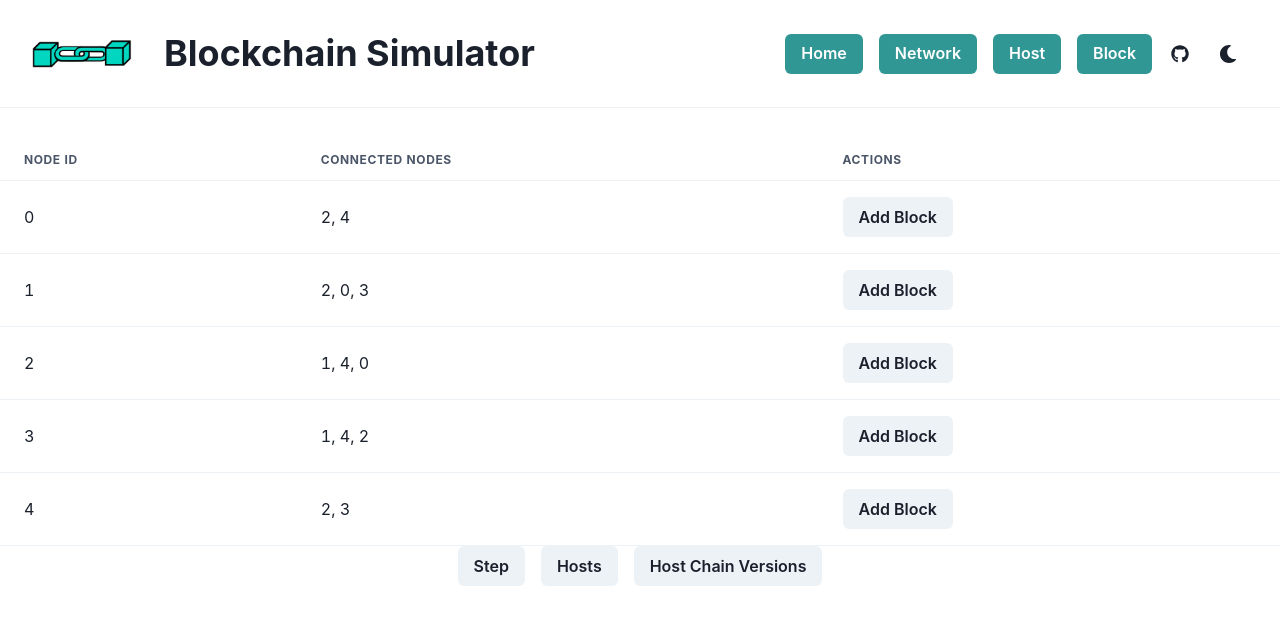
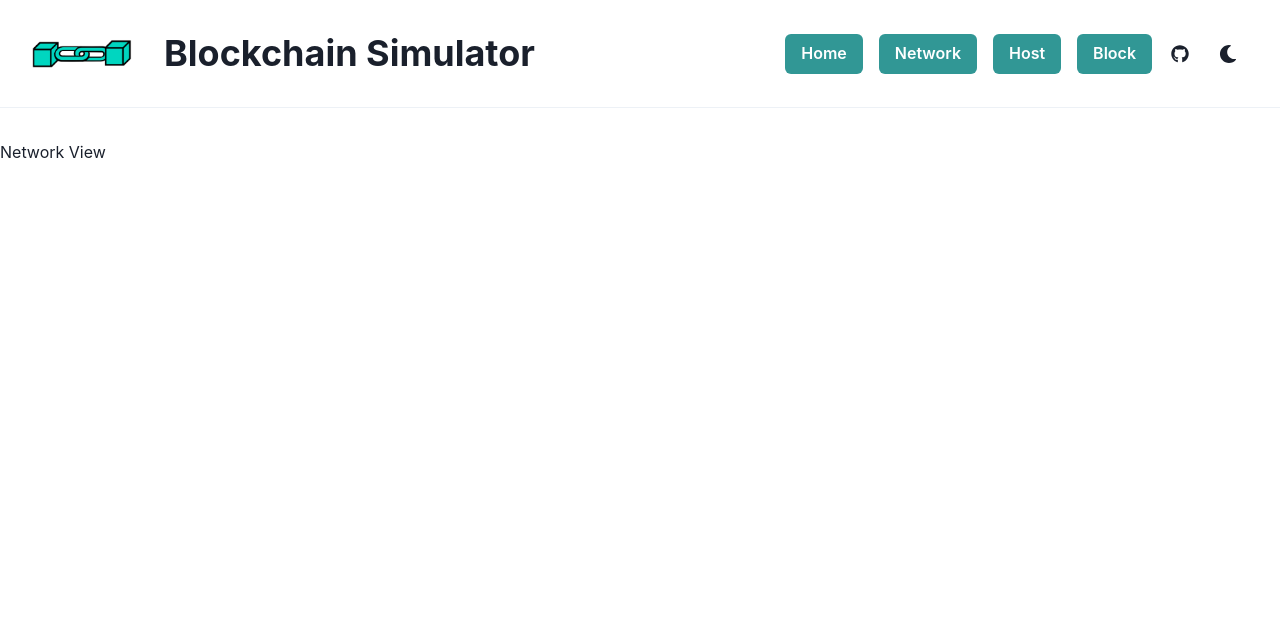
Before and after one commit to ece496-blockchain-capstone-team/ece496-blockchain-simulator, a React (Create React App) app: page /network in a window 1280 px wide. Shown: the top 624 px of the page. Built offline with nearby package versions, Linux system fonts and the light colour scheme.

Commit message:
#2 Rewrote the host class functions so interaction between hosts is controlled outside and removed demo code so the project builds

```diff
--- a/src/components/Network/Network.tsx
+++ b/src/components/Network/Network.tsx
@@ -20,123 +20,5 @@ import NetworkObj from '../../services/Network';
 // }
 
 export default function Network() {
-  let network = new NetworkObj(5);
-
-  const step = () => {
-    network.timeStep(1);
-  };
-
-  const clickHandler = () => {
-    console.log('Hosts:');
-    console.log(network.getId());
-  };
-
-  const addBlock = (nodeNum: number) => {
-    network.nodeList[nodeNum].addBlockAction(network.getCurrentTime() + 5);
-  };
-
-  // const forceUpdate = useForceUpdate();
-
-  const validatorselection = () => {
-    console.log('Validator selected:');
-    console.log(network.chooseValidator());
-  };
-
-  const chainVersions = () => {
-    console.log('Validator selected:');
-    console.log(network.getHostAndChain());
-  };
-
-  // const getNodeData = (nodeNum: number) => {
-  //   let temp = network.getHosts()[nodeNum];
-  //   return temp.map((tmp) => <li>{tmp}</li>);
-  // }
-  const getNodeData = (nodeNum: number) => {
-    let temp = network.getHosts();
-    return temp[nodeNum].getId();
-  };
-
-  return (
-    <div className="NetworkView">
-      <Table>
-        <Thead>
-          <Tr>
-            <Th>Node Id</Th>
-            {/* <Th>Blockchain Version</Th> */}
-            <Th>Connected Nodes</Th>
-            <Th>Actions</Th>
-          </Tr>
-        </Thead>
-        <Tbody>
-          <Tr>
-            <Td>{network.getHosts()[0].getId()}</Td>
-            {/* <Td>{network.getHosts()[0].getChain().getVersion()}</Td> */}
-            <Td>{network.getHosts()[0].getConnectedNodeIds()}</Td>
-            <Td>
-              <Button type="button" onClick={() => addBlock(0)}>
-                Add Block
-              </Button>
-            </Td>
-          </Tr>
-          <Tr>
-            <Td>{network.getHosts()[1].getId()}</Td>
-            {/* <Td>{network.getHosts()[1].getChain().getVersion()}</Td> */}
-            <Td>{network.getHosts()[1].getConnectedNodeIds()}</Td>
-            <Td>
-              <Button type="button" onClick={() => addBlock(1)}>
-                Add Block
-              </Button>
-            </Td>
-          </Tr>
-          <Tr>
-            <Td>{network.getHosts()[2].getId()}</Td>
-            {/* <Td>{network.getHosts()[2].getChain().getVersion()}</Td> */}
-            <Td>{network.getHosts()[2].getConnectedNodeIds()}</Td>
-            <Td>
-              <Button type="button" onClick={() => addBlock(2)}>
-                Add Block
-              </Button>
-            </Td>
-          </Tr>
-          <Tr>
-            <Td>{network.getHosts()[3].getId()}</Td>
-            {/* <Td>{network.getHosts()[3].getChain().getVersion()}</Td> */}
-            <Td>{network.getHosts()[3].getConnectedNodeIds()}</Td>
-            <Td>
-              <Button type="button" onClick={() => addBlock(3)}>
-                Add Block
-              </Button>
-            </Td>
-          </Tr>
-          <Tr>
-            <Td>{network.getHosts()[4].getId()}</Td>
-            {/* <Td>{network.getHosts()[4].getChain().getVersion()}</Td> */}
-            <Td>{network.getHosts()[4].getConnectedNodeIds()}</Td>
-            <Td>
-              <Button type="button" onClick={() => addBlock(4)}>
-                Add Block
-              </Button>
-            </Td>
-          </Tr>
-        </Tbody>
-      </Table>
-      <Stack spacing={4} align="center" justify="center" direction="row">
-        <Button type="button" onClick={step}>
-          Step
-        </Button>
-        {/* <Button type="button" onClick={forceUpdate}>
-          Render
-        </Button> */}
-        <Button type="button" onClick={clickHandler}>
-          Hosts
-        </Button>
-        <Button type="button" onClick={chainVersions}>
-          Host Chain Versions
-        </Button>
-        {/* <Button type="button" onClick={validatorselection}>
-          Host Chain Versions
-        </Button> */}
-      </Stack>
-    </div>
-  );
+  return <div className="NetworkView">Network View</div>;
 }
--- a/src/services/Host.ts
+++ b/src/services/Host.ts
@@ -1,114 +1,91 @@
-import React from 'react';
-import ConnectionObj from './Connections';
-import HostRole from './HostType';
 import ChainObj from './Chain';
 import Actions from './actions';
+import BlockObj from './Block';
 
 export default class Host {
   nodeId: number;
   nodeName: string;
   userStake: number;
-  role: HostRole;
-  locationIds: 0;
-  connections: ConnectionObj[] = [];
+  locationId: number;
   connectedNodes: Host[] = [];
-  lastValdationTime: 0;
-  lastUpdatedTime: 0;
-  lastActionTime: 0;
-  validatorProbability: 0;
+  lastLeaderTime: number = 0;
+  lastActionTime: number = 0;
   chain: ChainObj;
-  actionQueue: Actions;
+  actions: Actions;
 
-  constructor(id: number, role: HostRole, connectedNodes: number[]) {
+  constructor(id: number, name: string, stake: number, connections: Host[]) {
     this.nodeId = id;
-    this.nodeName = 'Test';
-    this.userStake = 0;
-    this.role = role;
+    this.nodeName = name;
+    this.userStake = stake;
+    this.connectedNodes = connections;
     this.chain = new ChainObj();
-    // set connections
-    for (let i = 0; i < connectedNodes.length; i++) {
-      let tempConnections = new ConnectionObj(id, connectedNodes[i], 1);
-      this.connections.push(tempConnections);
-    }
-    this.actionQueue = new Actions();
+    this.actions = new Actions();
   }
 
-  addConnectedNodes(node: Host) {
+  addConnectedNode(node: Host) {
     this.connectedNodes.push(node);
   }
 
-  takeAction(time: number) {
-    let actions = this.actionQueue.getNextAction(time);
-    if (actions.length) {
-      console.log(actions);
-      for (let i = 0; i < actions.length; i++) {
-        if (actions[i][0] === 'add-block') {
-          this.addBlock(time);
-        } else if (actions[i][0] === 'update-chain') {
-          this.updateChain(time, actions[i][1]);
-        }
-      }
-      this.actionQueue.removeAction(time);
+  removeConnectedNode(node: Host) {
+    const index = this.connectedNodes.indexOf(node);
+    if (index > -1) {
+      this.connectedNodes.splice(index, 1);
+      return true;
     }
+    return false;
+  }
+
+  setStake(stake: number) {
+    this.userStake = stake;
+  }
+
+  addAction(time: number, action: any[]) {
+    this.actions.addAction(time, action);
+    this.lastActionTime = time;
+  }
+
+  validateBlock(block: BlockObj) {
+    return true;
+  }
+
+  addBlock(block: BlockObj) {
+    this.chain.addBlock();
+  }
+
+  proposeBlock(time: number) {
+    this.lastLeaderTime = time;
+    return new BlockObj();
+  }
+
+  getAction(time: number) {
+    return this.actions.getNextAction(time);
   }
 
   getId() {
     return this.nodeId;
   }
 
-  removeDup(element: any, index: any, array: any) {
-    return element !== this.nodeId;
+  getName() {
+    return this.nodeName;
   }
 
-  getConnectedNodeIds() {
-    let tempNodes: number[] = [];
-    for (let i = 0; i < this.connections.length; i++) {
-      for (let j = 0; j < this.connections[i].nodeIds.length; j++) {
-        if (this.connections[i].nodeIds[j] !== this.nodeId) {
-          tempNodes.push(this.connections[i].nodeIds[j]);
-        }
-      }
-    }
-    return tempNodes.join(', ');
+  getStake() {
+    return this.userStake;
   }
 
-  addBlockAction(time: number) {
-    let temp = [];
-    temp.push('add-block');
-    this.actionQueue.addAction(time, temp);
-  }
-
-  addBlock(time: number) {
-    console.log('adding block');
-    this.chain.addBlock();
-    this.brodcastTransaction(time, this.chain);
+  getConnectedNodes() {
+    return this.connectedNodes;
   }
 
   getChain() {
     return this.chain;
   }
 
-  updateChainAction(time: number, vrsn: ChainObj) {
-    let temp = [];
-    temp.push('update-chain');
-    temp.push(vrsn);
-    this.actionQueue.addAction(time, temp);
+  getLastLeaderTime() {
+    return this.lastLeaderTime;
   }
 
-  updateChain(time: number, vrsn: ChainObj) {
-    if (this.chain.version >= vrsn.version) {
-      return true;
-    }
-    this.chain.updateChain(vrsn);
-    this.brodcastTransaction(time, vrsn);
-    return true;
+  getLastActionTime() {
+    return this.lastActionTime;
   }
-
-  brodcastTransaction(time: number, vrsn: ChainObj) {
-    for (let i = 0; i < this.connectedNodes.length; i++) {
-      this.connectedNodes[i].updateChainAction(time + 5, vrsn);
-    }
-  }
-
-  validateBlock() {}
 }
--- a/src/services/Network.ts
+++ b/src/services/Network.ts
@@ -11,37 +11,6 @@ export default class NetworkObj {
   constructor(numNodes: number) {
     this.networkId = 1;
     this.timeCounter = 1;
-    // for (let nodeid = 0; nodeid < numNodes; nodeid++){
-    //     let hostRole = new HostRole("general");
-    //     let tempHost = new Host(nodeid, hostRole, []);
-    //     this.nodeList.push(tempHost);
-    // };
-
-    let hostRole = new HostRole('general');
-    let tempHost = new Host(0, hostRole, [2, 4]);
-    let tempHost2 = new Host(1, hostRole, [2, 0, 3]);
-    let tempHost3 = new Host(2, hostRole, [1, 4, 0]);
-    let tempHost4 = new Host(3, hostRole, [1, 4, 2]);
-    let tempHost5 = new Host(4, hostRole, [2, 3]);
-    tempHost.addConnectedNodes(tempHost3);
-    tempHost.addConnectedNodes(tempHost5);
-    this.nodeList.push(tempHost);
-    tempHost2.addConnectedNodes(tempHost3);
-    tempHost2.addConnectedNodes(tempHost);
-    tempHost2.addConnectedNodes(tempHost4);
-    this.nodeList.push(tempHost2);
-    tempHost3.addConnectedNodes(tempHost2);
-    tempHost3.addConnectedNodes(tempHost5);
-    tempHost3.addConnectedNodes(tempHost);
-    this.nodeList.push(tempHost3);
-    tempHost4.addConnectedNodes(tempHost2);
-    tempHost4.addConnectedNodes(tempHost5);
-    tempHost4.addConnectedNodes(tempHost3);
-    this.nodeList.push(tempHost4);
-    tempHost5.addConnectedNodes(tempHost3);
-    tempHost5.addConnectedNodes(tempHost4);
-    this.nodeList.push(tempHost5);
-
     this.settings.stakeDeposit = null;
     this.settings.valSelectionAlgo = null;
     this.settings.maliciousBehavior = null;
@@ -53,7 +22,7 @@ export default class NetworkObj {
     this.timeCounter += steps;
     console.log(this.timeCounter);
     for (let i = 0; i < this.nodeList.length; i++) {
-      this.nodeList[i].takeAction(this.timeCounter);
+      this.nodeList[i].getAction(this.timeCounter);
     }
   }
 
```
